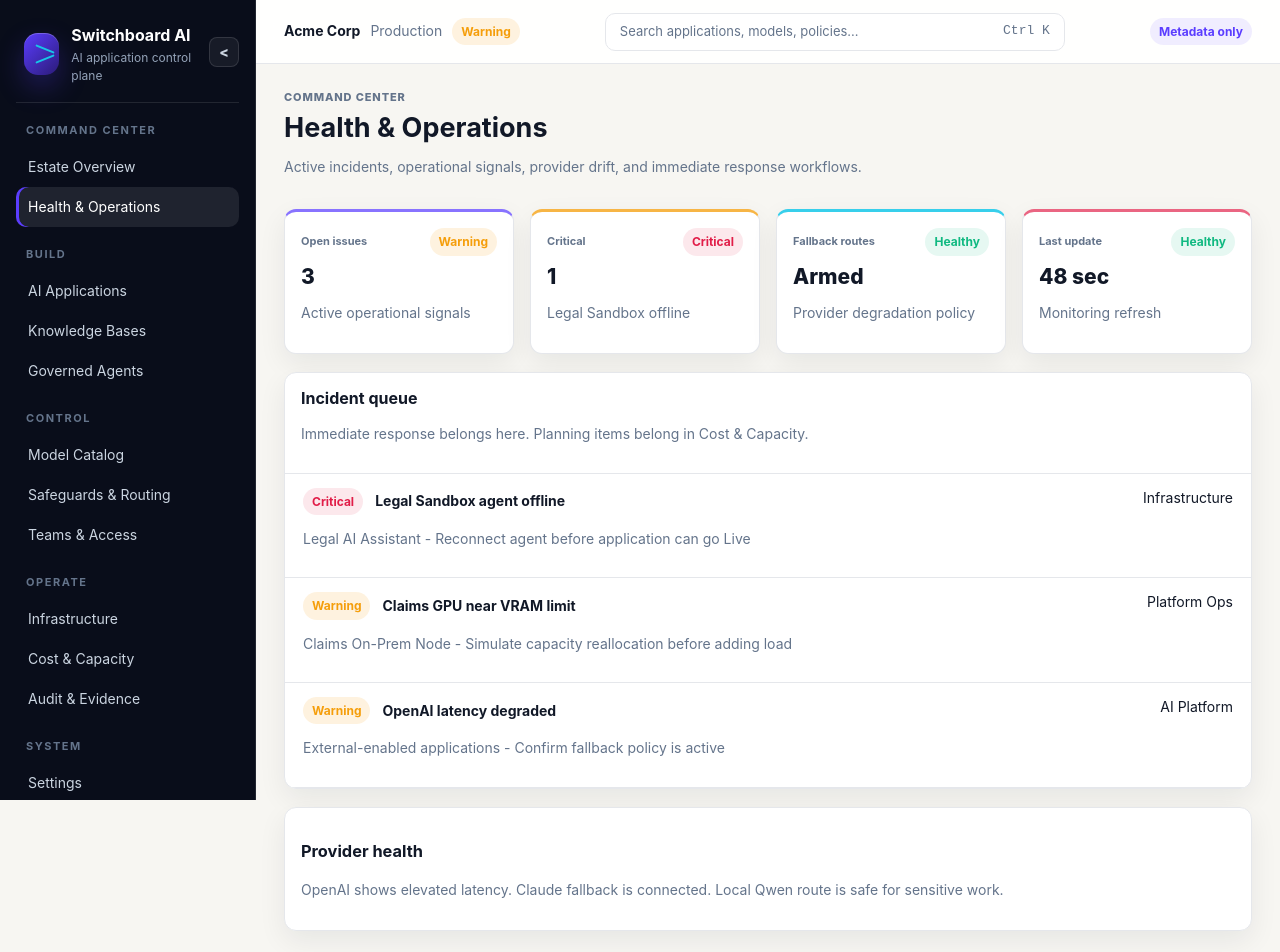
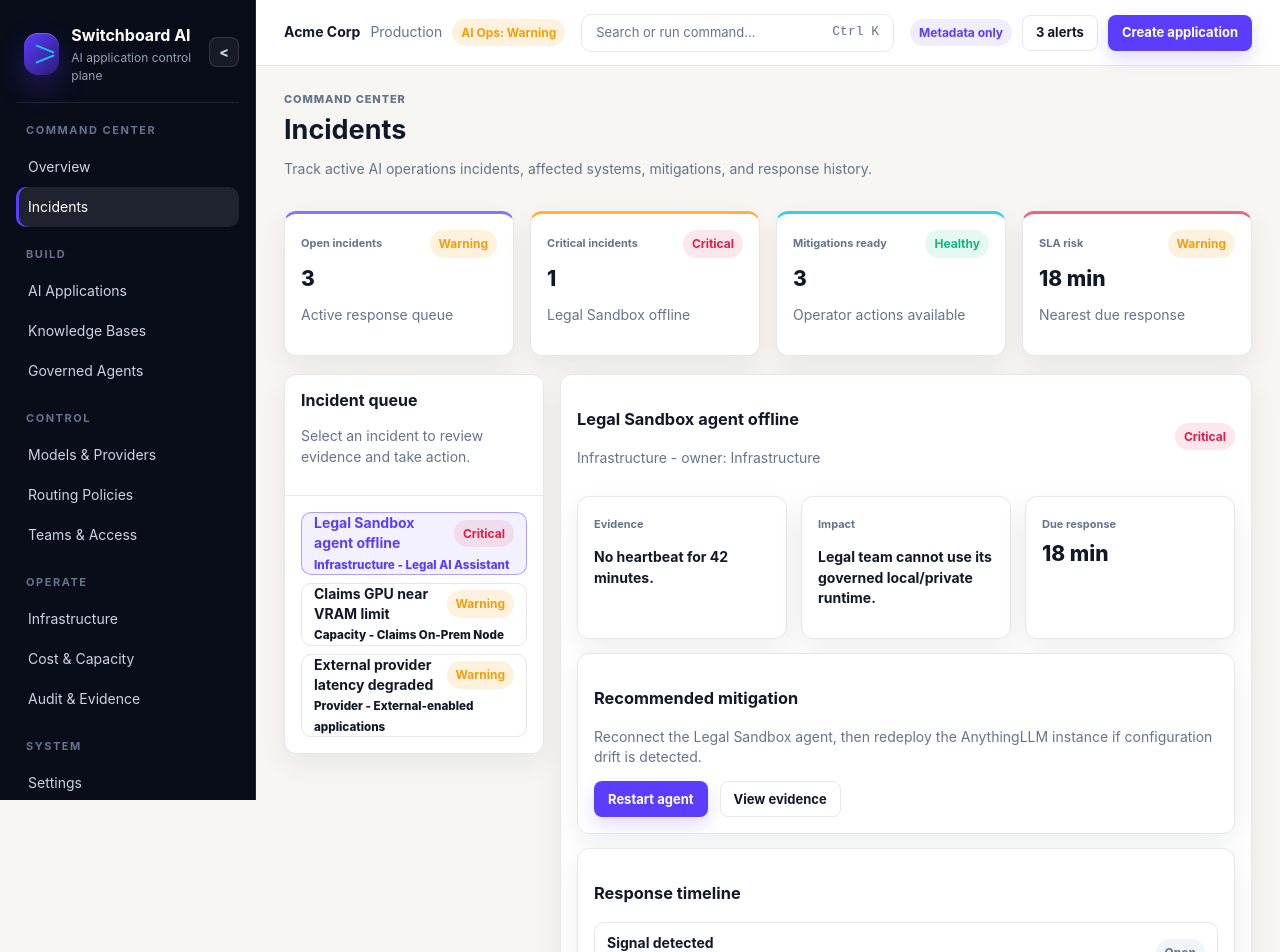
Before and after one commit to SakshamS11/switchboardai, a Next.js app in the folder apps/switchboard/: page /dashboard/operations in a window 1280 px wide. Shown: the top 952 px of the page. Built offline with nearby package versions, Linux system fonts and the light colour scheme.

Commit message:
Incorporate relevant control plane UX patterns

```diff
--- a/apps/switchboard/app/dashboard/operations/page.tsx
+++ b/apps/switchboard/app/dashboard/operations/page.tsx
@@ -1,9 +1,108 @@
 "use client";
 
-import Link from "next/link";
+import { useState } from "react";
+import { useAppState } from "@/components/app-state";
 import { Card, MetricCard, PageHeader, StatusBadge } from "@/components/ui";
 import { operations } from "@/lib/mock-data";
 
+const incidents = [
+  {
+    id: "legal-agent-offline",
+    severity: "Critical",
+    status: "Open",
+    title: "Legal Sandbox agent offline",
+    category: "Infrastructure",
+    affected: "Legal AI Assistant",
+    evidence: "No heartbeat for 42 minutes.",
+    impact: "Legal team cannot use its governed local/private runtime.",
+    owner: "Infrastructure",
+    due: "18 min",
+    action: "Restart agent",
+    nextStep: "Reconnect the Legal Sandbox agent, then redeploy the AnythingLLM instance if configuration drift is detected."
+  },
+  {
+    id: "claims-gpu-pressure",
+    severity: "Warning",
+    status: "Open",
+    title: "Claims GPU near VRAM limit",
+    category: "Capacity",
+    affected: "Claims On-Prem Node",
+    evidence: "GPU 92%, VRAM 22/24GB.",
+    impact: "Claims AI latency may increase and queue wait may breach SLA.",
+    owner: "Platform Ops",
+    due: "46 min",
+    action: "Simulate capacity",
+    nextStep: "Reclaim unused Finance capacity or add a Qwen Local replica before peak claims processing."
+  },
+  {
+    id: "provider-latency",
+    severity: "Warning",
+    status: "Open",
+    title: "External provider latency degraded",
+    category: "Provider",
+    affected: "External-enabled applications",
+    evidence: "Provider health degraded 48 seconds ago.",
+    impact: "Critical workflows may slow down unless approved fallbacks remain active.",
+    owner: "AI Platform",
+    due: "32 min",
+    action: "Review routing",
+    nextStep: "Confirm critical work is routed to approved Claude or local Qwen fallback by sensitivity."
+  }
+];
+
 export default function OperationsPage() {
-  return <div className="page"><PageHeader eyebrow="Command Center" title="Health & Operations" description="Active incidents, operational signals, provider drift, and immediate response workflows." /><div className="grid kpis"><MetricCard label="Open issues" value={String(operations.length)} detail="Active operational signals" status="Warning" /><MetricCard label="Critical" value="1" detail="Legal Sandbox offline" status="Critical" /><MetricCard label="Fallback routes" value="Armed" detail="Provider degradation policy" status="Healthy" /><MetricCard label="Last update" value="48 sec" detail="Monitoring refresh" status="Healthy" /></div><Card style={{ marginTop: 18 }}><div className="card-header"><div><h3>Incident queue</h3><p className="muted">Immediate response belongs here. Planning items belong in Cost & Capacity.</p></div></div>{operations.map((item) => <Link key={item.title} className="split-row" href={item.href}><div><div className="row" style={{ justifyContent: "flex-start" }}><StatusBadge value={item.severity} /><strong>{item.title}</strong></div><p className="muted">{item.affected} - {item.action}</p></div><span>{item.owner}</span></Link>)}</Card><Card pad style={{ marginTop: 18 }}><h3>Provider health</h3><p className="muted">OpenAI shows elevated latency. Claude fallback is connected. Local Qwen route is safe for sensitive work.</p></Card></div>;
+  const { simulateAction } = useAppState();
+  const [selectedId, setSelectedId] = useState(incidents[0].id);
+  const selected = incidents.find((incident) => incident.id === selectedId) ?? incidents[0];
+
+  return (
+    <div className="page">
+      <PageHeader eyebrow="Command Center" title="Incidents" description="Track active AI operations incidents, affected systems, mitigations, and response history." />
+      <div className="grid kpis">
+        <MetricCard label="Open incidents" value={String(incidents.length)} detail="Active response queue" status="Warning" />
+        <MetricCard label="Critical incidents" value="1" detail="Legal Sandbox offline" status="Critical" />
+        <MetricCard label="Mitigations ready" value={String(operations.length)} detail="Operator actions available" status="Healthy" />
+        <MetricCard label="SLA risk" value={selected.due} detail="Nearest due response" status="Warning" />
+      </div>
+
+      <div className="control-panel" style={{ marginTop: 18 }}>
+        <Card>
+          <div className="card-header"><div><h3>Incident queue</h3><p className="muted">Select an incident to review evidence and take action.</p></div></div>
+          <div className="selector-list" style={{ padding: 16 }}>
+            {incidents.map((incident) => (
+              <button key={incident.id} type="button" className={`selector-item ${incident.id === selectedId ? "active" : ""}`} onClick={() => setSelectedId(incident.id)}>
+                <span className="row"><strong>{incident.title}</strong><StatusBadge value={incident.severity} /></span>
+                <small>{incident.category} - {incident.affected}</small>
+              </button>
+            ))}
+          </div>
+        </Card>
+
+        <Card pad>
+          <div className="row"><div><h3>{selected.title}</h3><p className="muted">{selected.category} - owner: {selected.owner}</p></div><StatusBadge value={selected.severity} /></div>
+          <div className="compact-card-grid" style={{ marginTop: 14 }}>
+            <Card pad><span className="metric-label">Evidence</span><p><strong>{selected.evidence}</strong></p></Card>
+            <Card pad><span className="metric-label">Impact</span><p><strong>{selected.impact}</strong></p></Card>
+            <Card pad><span className="metric-label">Due response</span><div className="metric-value">{selected.due}</div></Card>
+          </div>
+          <Card pad style={{ marginTop: 14 }}>
+            <h3>Recommended mitigation</h3>
+            <p className="muted">{selected.nextStep}</p>
+            <div className="row" style={{ justifyContent: "flex-start", marginTop: 12 }}>
+              <button className="button" type="button" onClick={() => simulateAction(selected.action, selected.title, "Incident")}>{selected.action}</button>
+              <button className="button secondary" type="button" onClick={() => simulateAction("Opened incident evidence", selected.title, "Incident")}>View evidence</button>
+            </div>
+          </Card>
+          <Card pad style={{ marginTop: 14 }}>
+            <h3>Response timeline</h3>
+            <div className="control-list">
+              <div className="control-row"><div><strong>Signal detected</strong><small>{selected.evidence}</small></div><StatusBadge value="Open" /></div>
+              <div className="control-row"><div><strong>Owner assigned</strong><small>{selected.owner}</small></div><StatusBadge value="Active" /></div>
+              <div className="control-row"><div><strong>Mitigation ready</strong><small>{selected.action}</small></div><StatusBadge value="Healthy" /></div>
+            </div>
+          </Card>
+        </Card>
+      </div>
+    </div>
+  );
 }
--- a/apps/switchboard/app/globals.css
+++ b/apps/switchboard/app/globals.css
@@ -55,7 +55,8 @@ button { cursor: pointer; }
 .nav-link:hover, .nav-link.active { background: rgba(255,255,255,.09); color: white; }
 .nav-link.active { box-shadow: inset 3px 0 0 var(--brand-primary); }
 .main { min-width: 0; }
-.topbar { position: sticky; top: 0; z-index: 10; display: flex; align-items: center; justify-content: space-between; gap: 16px; min-height: 64px; padding: 12px 28px; background: rgba(255,255,255,.92); border-bottom: 1px solid var(--border-subtle); backdrop-filter: blur(14px); }
+.topbar { position: sticky; top: 0; z-index: 10; display: flex; align-items: center; justify-content: space-between; gap: 16px; min-height: 66px; padding: 12px 28px; background: rgba(255,255,255,.94); border-bottom: 1px solid var(--border-subtle); backdrop-filter: blur(14px); }
+.topbar-left, .topbar-actions { display: flex; align-items: center; gap: 10px; min-width: max-content; }
 .command { flex: 1; max-width: 460px; min-height: 38px; border: 1px solid var(--border-subtle); border-radius: 10px; background: white; color: var(--text-secondary); padding: 0 14px; display: flex; align-items: center; justify-content: space-between; font-size: 13px; }
 .page { padding: 26px 28px; }
 .page-header { display: flex; align-items: flex-end; justify-content: space-between; gap: 16px; margin-bottom: 18px; }
@@ -68,6 +69,7 @@ button { cursor: pointer; }
 .grid.kpis { grid-template-columns: repeat(4, minmax(0, 1fr)); }
 .grid.two { grid-template-columns: minmax(0, 1.15fr) minmax(340px, .85fr); }
 .grid.three { grid-template-columns: repeat(3, minmax(0, 1fr)); }
+.grid.four { grid-template-columns: repeat(4, minmax(0, 1fr)); }
 .card { position: relative; background: var(--surface-card); border: 1px solid var(--border-subtle); border-radius: 12px; box-shadow: var(--shadow-card); overflow: hidden; }
 .card.pad { padding: 16px; }
 .card-header { display: flex; justify-content: space-between; gap: 12px; padding: 14px 16px; border-bottom: 1px solid var(--border-subtle); }
@@ -83,6 +85,7 @@ button { cursor: pointer; }
 .badge.warning, .badge.deploying, .badge.pending, .badge.syncing { background: rgba(245,158,11,.13); color: var(--status-warning); }
 .badge.critical, .badge.offline, .badge.failed, .badge.blocked, .badge.disabled { background: rgba(225,29,72,.1); color: var(--status-critical); }
 .badge.metadata-only { background: rgba(91,61,255,.09); color: var(--brand-primary); }
+.badge.ai-ops-warning { background: rgba(245,158,11,.13); color: var(--status-warning); }
 .table-wrap { overflow-x: auto; }
 table { width: 100%; border-collapse: collapse; min-width: 820px; font-size: 14px; }
 th { text-align: left; color: var(--text-secondary); background: var(--surface-muted); font-size: 11px; letter-spacing: .08em; text-transform: uppercase; }
@@ -140,7 +143,7 @@ tr:hover td { background: rgba(238,241,246,.55); }
   .app-shell { grid-template-columns: 1fr; }
   .app-shell.sidebar-collapsed { grid-template-columns: 1fr; }
   .sidebar { position: static; height: auto; }
-  .grid.kpis, .grid.two, .grid.three { grid-template-columns: 1fr; }
+  .grid.kpis, .grid.two, .grid.three, .grid.four { grid-template-columns: 1fr; }
   .topbar, .page-header { align-items: flex-start; flex-direction: column; }
   .form-grid { grid-template-columns: 1fr; }
   .control-panel, .settings-grid, .compact-card-grid { grid-template-columns: 1fr; }
--- a/apps/switchboard/components/shell.tsx
+++ b/apps/switchboard/components/shell.tsx
@@ -8,9 +8,9 @@ import { organization } from "@/lib/mock-data";
 import { StatusBadge } from "./ui";
 
 const nav = [
-  { group: "Command Center", items: [{ href: "/dashboard", label: "Estate Overview" }, { href: "/dashboard/operations", label: "Health & Operations" }] },
+  { group: "Command Center", items: [{ href: "/dashboard", label: "Overview" }, { href: "/dashboard/operations", label: "Incidents" }] },
   { group: "Build", items: [{ href: "/dashboard/applications", label: "AI Applications" }, { href: "/dashboard/knowledge", label: "Knowledge Bases" }, { href: "/dashboard/agents", label: "Governed Agents" }] },
-  { group: "Control", items: [{ href: "/dashboard/model-catalog", label: "Model Catalog" }, { href: "/dashboard/safeguards", label: "Safeguards & Routing" }, { href: "/dashboard/teams", label: "Teams & Access" }] },
+  { group: "Control", items: [{ href: "/dashboard/model-catalog", label: "Models & Providers" }, { href: "/dashboard/safeguards", label: "Routing Policies" }, { href: "/dashboard/teams", label: "Teams & Access" }] },
   { group: "Operate", items: [{ href: "/dashboard/infrastructure", label: "Infrastructure" }, { href: "/dashboard/cost-capacity", label: "Cost & Capacity" }, { href: "/dashboard/audit", label: "Audit & Evidence" }] },
   { group: "System", items: [{ href: "/dashboard/settings", label: "Settings" }] }
 ];
@@ -53,9 +53,9 @@ export function DashboardShell({ children }: { children: ReactNode }) {
       </aside>
       <main className="main">
         <header className="topbar">
-          <div className="row" style={{ gap: 10 }}><strong>{organization.name}</strong><span className="muted">Production</span><StatusBadge value={organization.aiOpsStatus} /></div>
-          <div className="command"><span>Search applications, models, policies...</span><kbd>Ctrl K</kbd></div>
-          <div className="row" style={{ gap: 10 }}><StatusBadge value="Metadata only" /></div>
+          <div className="topbar-left"><strong>{organization.name}</strong><span className="muted">Production</span><StatusBadge value={`AI Ops: ${organization.aiOpsStatus}`} /></div>
+          <div className="command"><span>Search or run command...</span><kbd>Ctrl K</kbd></div>
+          <div className="topbar-actions"><StatusBadge value="Metadata only" /><Link className="button secondary" href="/dashboard/operations">3 alerts</Link><Link className="button" href="/dashboard/applications">Create application</Link></div>
         </header>
         {children}
       </main>
--- a/apps/switchboard/components/ui.tsx
+++ b/apps/switchboard/components/ui.tsx
@@ -2,7 +2,7 @@ import Link from "next/link";
 import type { CSSProperties, ReactNode } from "react";
 
 export function StatusBadge({ value }: { value: string }) {
-  const key = value.toLowerCase().replace(/\s+/g, "-");
+  const key = value.toLowerCase().replace(/[^a-z0-9]+/g, "-").replace(/(^-|-$)/g, "");
   return <span className={`badge ${key}`}>{value}</span>;
 }
 
```
Also changed, not shown: apps/switchboard/app/dashboard/infrastructure/page.tsx (+25 -1 lines), apps/switchboard/app/dashboard/model-catalog/page.tsx (+51 -1 lines), apps/switchboard/app/dashboard/safeguards/page.tsx (+34 -2 lines).
